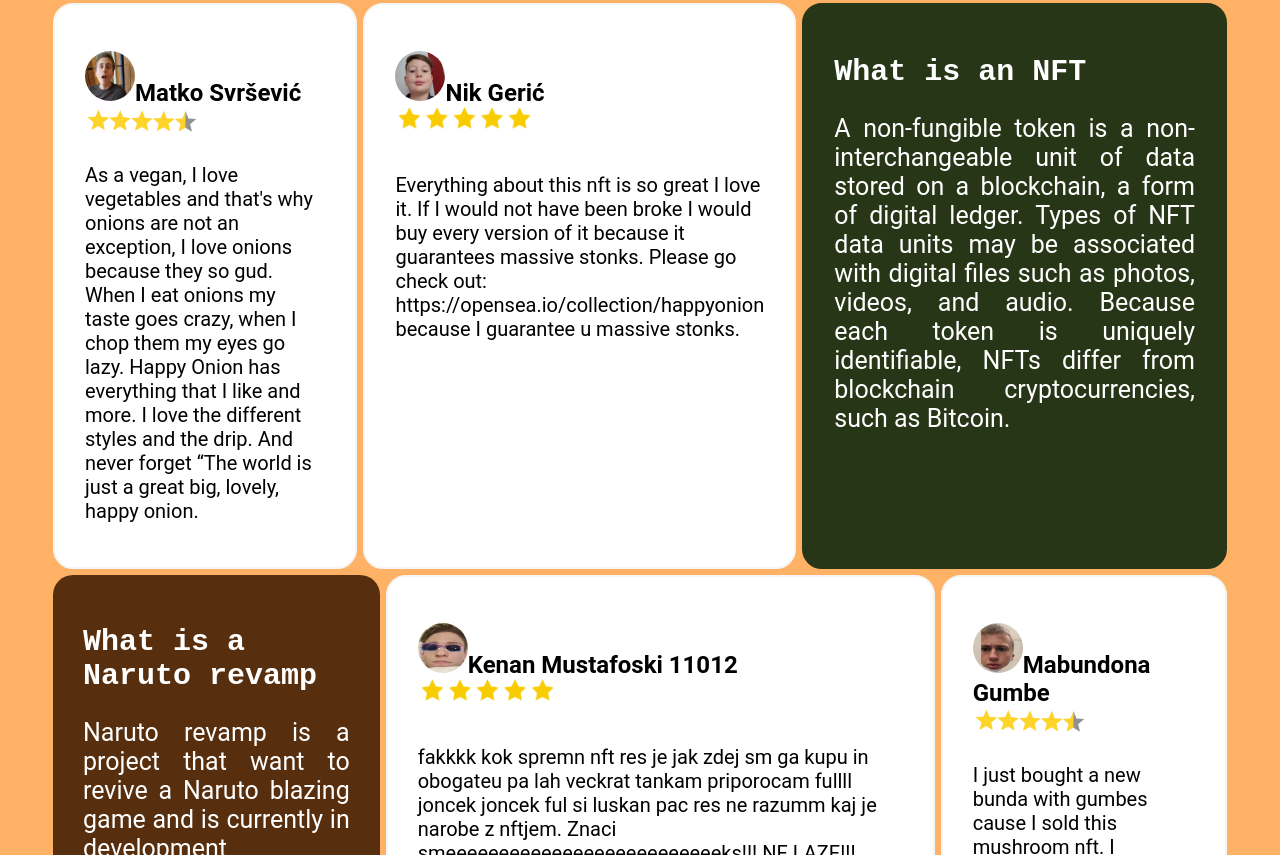
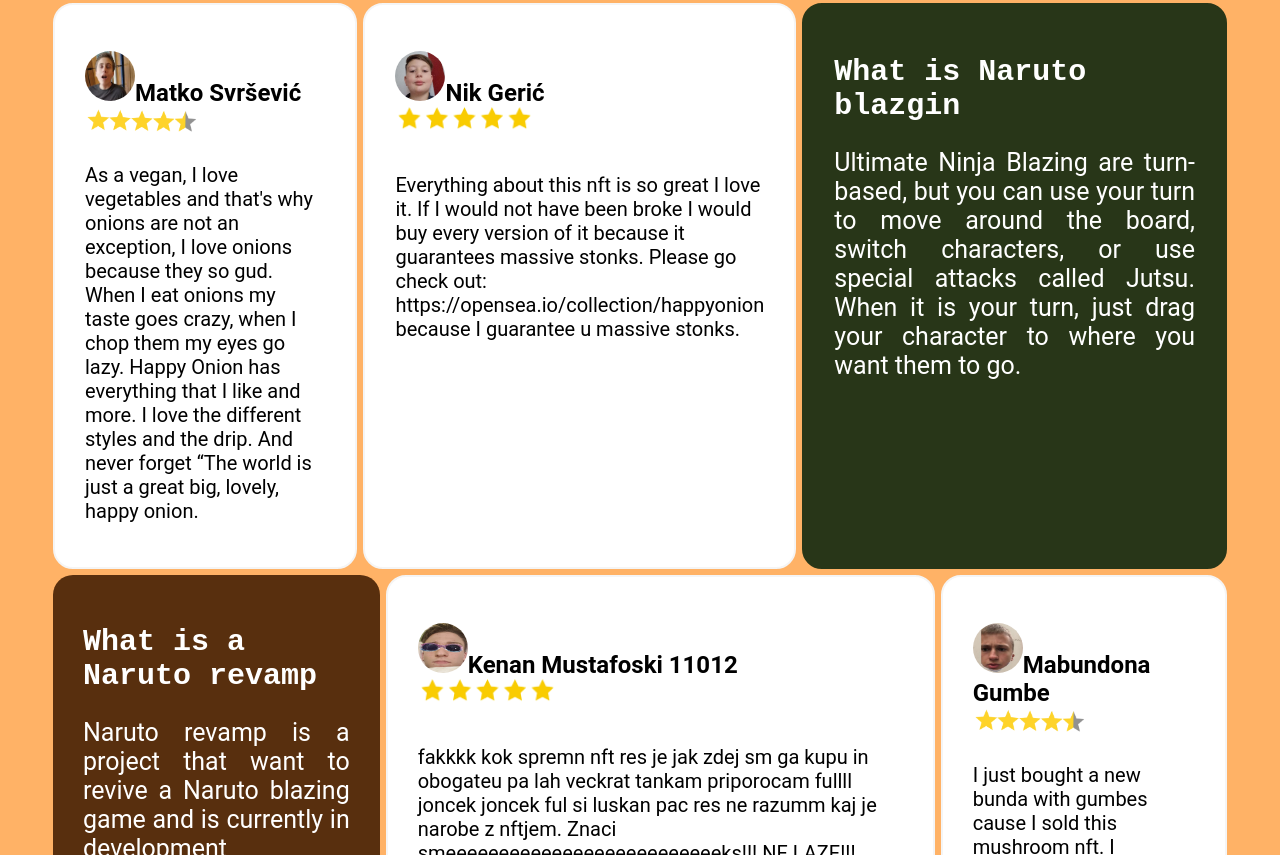
Before and after one commit to titgfggggh/aa, a plain HTML site: page index.html in a window 1280 px wide. Shown: the part 1290-2145 px from the top of the page. Drawn offline with nearby package versions, Linux system fonts and the light colour scheme.

Commit message:
Update index.html

```diff
--- a/index.html
+++ b/index.html
@@ -69,7 +69,7 @@
         </p>
         </div>
         <div id="bthirdimage" >
-          <h1 class="nftheader">What is an NFT</h1><p id="nfttext">A non-fungible token is a non-interchangeable unit of data stored on a blockchain, a form of digital ledger. Types of NFT data units may be associated with digital files such as photos, videos, and audio. Because each token is uniquely identifiable, NFTs differ from blockchain cryptocurrencies, such as Bitcoin.</p>
+          <h1 class="nftheader">What is Naruto blazgin</h1><p id="nfttext"> Ultimate Ninja Blazing are turn-based, but you can use your turn to move around the board, switch characters, or use special attacks called Jutsu. When it is your turn, just drag your character to where you want them to go.</p>
         </div>
       </div>
 
```
